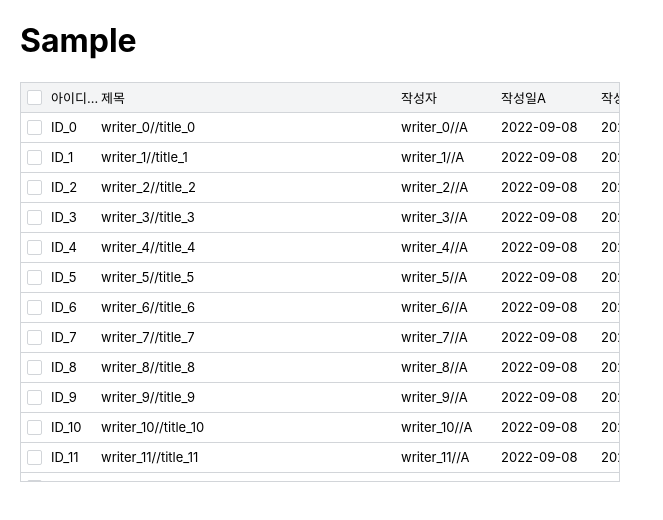
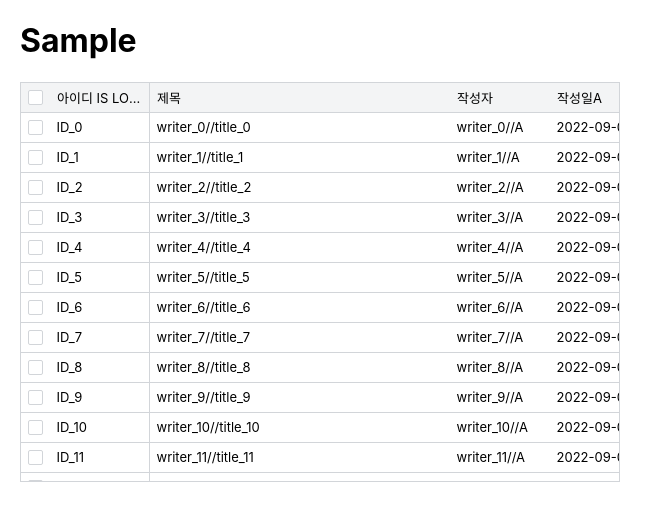
Before and after one commit to axisj/axboot-datagrid, a Next.js app: page / in a window 1280 px wide. Shown: the top 520 px of the page, without its empty margins (0-663 px from the left). Built offline with nearby package versions, Linux system fonts and the light colour scheme.

Commit message:
IMPL frozenColumn

```diff
--- a/examples/BasicExample.tsx
+++ b/examples/BasicExample.tsx
@@ -11,7 +11,7 @@ interface IListItem {
   createAt: string;
 }
 
-const list = Array.from(Array(50)).map((v, i) => ({
+const list = Array.from(Array(100)).map((v, i) => ({
   values: {
     id: `ID_${i}`,
     title: `title_${i}`,
@@ -32,7 +32,7 @@ function BasicExample(props: Props) {
           {
             key: 'id',
             label: '아이디 IS LONG !',
-            width: 50,
+            width: 100,
           },
           {
             key: 'title',
--- a/react-frame-table/components/RowSelector.tsx
+++ b/react-frame-table/components/RowSelector.tsx
@@ -41,7 +41,6 @@ const Container = styled.div<Props>`
 
   ${({ size = 0 }) => {
     return css`
-      margin-left: 5px;
       width: ${size}px;
       height: ${size}px;
 
--- a/react-frame-table/components/Table.tsx
+++ b/react-frame-table/components/Table.tsx
@@ -21,15 +21,21 @@ function Table() {
   const data = useAppStore(s => s.data);
   const setScrollTop = useAppStore(s => s.setScrollTop);
   const setScrollLeft = useAppStore(s => s.setScrollLeft);
-  const trHeight = itemHeight + itemPadding * 2;
+  const trHeight = itemHeight + itemPadding * 2 + 1;
   const paddingTop = Math.floor(scrollTop / trHeight) * trHeight;
   const frozenColumnsWidth = useAppStore(s => s.frozenColumnsWidth);
 
   const scrollContainerRef = React.useRef<HTMLDivElement>(null);
+  const frozenContentRef = React.useRef<HTMLDivElement>(null);
 
   const handleScroll = React.useCallback(() => {
     if (scrollContainerRef.current) {
       const ref = scrollContainerRef.current;
+
+      if (frozenContentRef.current) {
+        frozenContentRef.current.style.left = `${ref.scrollLeft}px`;
+      }
+
       setScrollTop(ref.scrollTop);
       setScrollLeft(ref.scrollLeft);
     }
@@ -40,6 +46,10 @@ function Table() {
       scrollContainerRef.current.addEventListener('scroll', handleScroll, { passive: true, capture: true });
       scrollContainerRef.current.scrollLeft = scrollLeft;
       scrollContainerRef.current.scrollTop = scrollTop;
+
+      if (frozenContentRef.current) {
+        frozenContentRef.current.style.left = `${scrollLeft}px`;
+      }
     }
     // eslint-disable-next-line react-hooks/exhaustive-deps
   }, [handleScroll]);
@@ -68,8 +78,8 @@ function Table() {
       <ScrollContainer style={{ height: contentBodyHeight }} ref={scrollContainerRef}>
         {frozenColumnsWidth > 0 && (
           <FrozenScrollContent
+            ref={frozenContentRef}
             style={{
-              left: scrollLeft,
               width: frozenColumnsWidth,
               paddingTop: paddingTop,
               height: data.length * trHeight,
@@ -99,8 +109,6 @@ const Container = styled.div`
   position: relative;
 `;
 
-const FrozenHeaderContainer = styled.div``;
-
 const HeaderContainer = styled.div`
   background: var(--rft-header-bg);
   position: relative;
@@ -108,28 +116,42 @@ const HeaderContainer = styled.div`
   border-bottom: 1px solid var(--rft-border-color-base);
   overflow: hidden;
 `;
+
 const Header = styled.div`
-  table {
-    height: 100%;
-  }
-`;
-const FrozenHeader = styled.div`
-  position: absolute;
+  z-index: 1;
 
   table {
     height: 100%;
   }
 `;
+
+const FrozenHeader = styled.div`
+  position: absolute;
+  background-color: var(--rft-header-bg);
+  border-right: 1px solid var(--rft-border-color-base);
+  z-index: 2;
+
+  table {
+    height: 100%;
+  }
+`;
+
 const ScrollContainer = styled.div`
   position: relative;
   overflow: auto;
 `;
+
 const ScrollContent = styled.div`
   position: absolute;
   min-width: 100%;
+  z-index: 1;
 `;
+
 const FrozenScrollContent = styled.div`
   position: absolute;
+  background-color: var(--rft-body-bg);
+  border-right: 1px solid var(--rft-border-color-base);
+  z-index: 2;
 `;
 
 export default Table;
--- a/react-frame-table/components/TableBody.tsx
+++ b/react-frame-table/components/TableBody.tsx
@@ -8,7 +8,7 @@ function TableBody() {
   const scrollTop = useAppStore(s => s.scrollTop);
   const itemHeight = useAppStore(s => s.itemHeight);
   const itemPadding = useAppStore(s => s.itemPadding);
-  const trHeight = itemHeight + itemPadding * 2;
+  const trHeight = itemHeight + itemPadding * 2 + 1;
   const displayItemCount = useAppStore(s => s.displayItemCount);
   const data = useAppStore(s => s.data);
   const columns = useAppStore(s => s.columns);
@@ -67,9 +67,8 @@ export const BodyTable = styled.table`
 
 export const TableBodyTr = styled.tr<{ itemHeight: number; itemPadding: number }>`
   > td {
-    line-height: ${p => p.itemHeight}px;
-    padding-top: ${p => p.itemPadding}px;
-    padding-bottom: ${p => p.itemPadding}px;
+    line-height: ${p => p.itemHeight}px; // - border
+    padding: ${p => p.itemPadding}px 6.5px;
   }
 `;
 
--- a/react-frame-table/components/TableBodyFrozen.tsx
+++ b/react-frame-table/components/TableBodyFrozen.tsx
@@ -4,6 +4,7 @@ import { getCellValue } from '../utils';
 import { BodyTable, TableBodyTr } from './TableBody';
 import { useAppStore } from '../store';
 import TableColGroupFrozen from './TableColGroupFrozen';
+import styled from '@emotion/styled';
 
 interface Props {}
 
@@ -11,7 +12,7 @@ function TableBodyFrozen(props: Props) {
   const scrollTop = useAppStore(s => s.scrollTop);
   const itemHeight = useAppStore(s => s.itemHeight);
   const itemPadding = useAppStore(s => s.itemPadding);
-  const trHeight = itemHeight + itemPadding * 2;
+  const trHeight = itemHeight + itemPadding * 2 + 1;
   const displayItemCount = useAppStore(s => s.displayItemCount);
   const data = useAppStore(s => s.data);
   const selectedKeyMap = useAppStore(s => s.selectedIdsMap);
--- a/react-frame-table/components/TableHead.tsx
+++ b/react-frame-table/components/TableHead.tsx
@@ -36,6 +36,7 @@ export const HeadTable = styled.table<{ height: number }>`
       white-space: nowrap;
       text-overflow: ellipsis;
       overflow: hidden;
+      padding: 0 7px;
     }
   }
 `;
--- a/react-frame-table/styles/styles.css
+++ b/react-frame-table/styles/styles.css
@@ -3,4 +3,5 @@
     --rft-header-bg: #F3F4F5;
     --rft-border-color-base: #D2D5D9;
     --rft-row-selector-color: #ffffff;
+    --rft-body-bg: #ffffff;
 }
```
